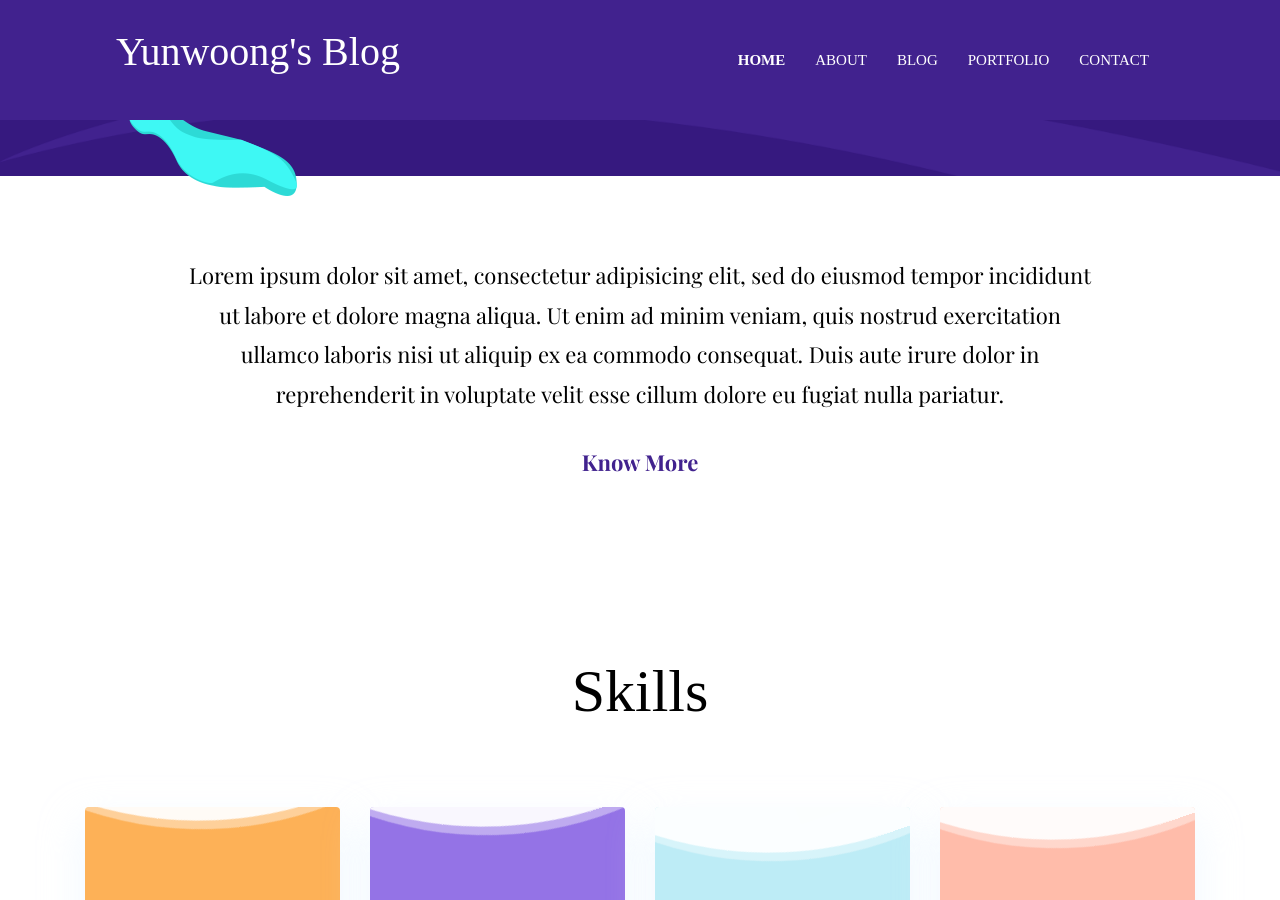
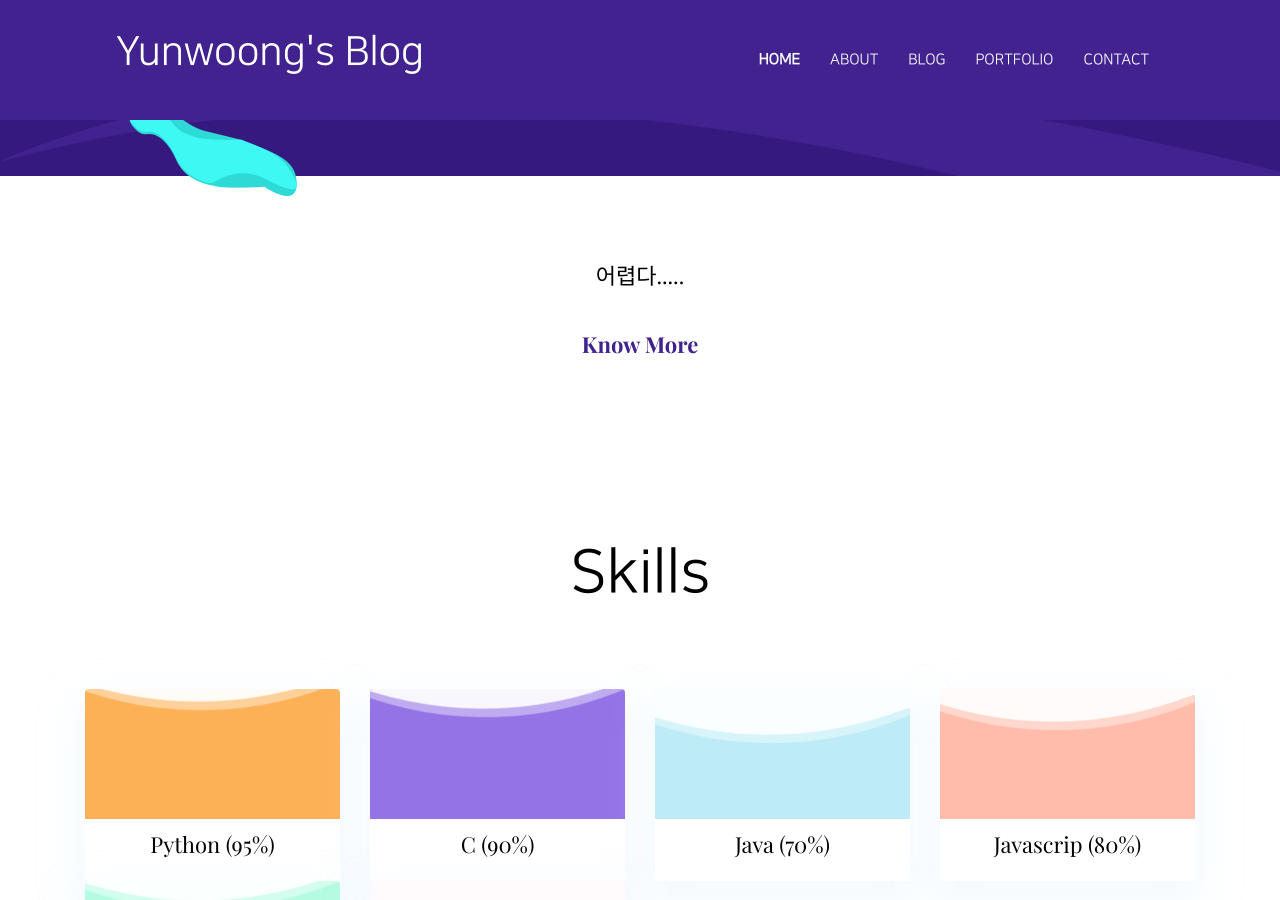
Before and after one commit to yunwoong7/yunwoong7.github.io, a Jekyll site: the page built from index.html, in a window 1280 px wide and 900 px high, scrolled down 772 px. Built offline with Jekyll 4.4.1, drawn with Linux system fonts in a browser that asks for light colours.

```diff
--- a/_data/settings.yml
+++ b/_data/settings.yml
@@ -51,7 +51,7 @@
 
 # About Section
 blurb:
-  Lorem ipsum dolor sit amet, consectetur adipisicing elit, sed do eiusmod tempor incididunt ut labore et dolore magna aliqua. Ut enim ad minim veniam, quis nostrud exercitation ullamco laboris nisi ut aliquip ex ea commodo consequat. Duis aute irure dolor in reprehenderit in voluptate velit esse cillum dolore eu fugiat nulla pariatur.
+  어렵다.....
 
 blurb-btn-link: '/about'
 blurb-btn-name: know more
--- a/assets/scss/_typography.scss
+++ b/assets/scss/_typography.scss
@@ -2,8 +2,8 @@
 @import url('https://fonts.googleapis.com/css?family=Playfair+Display:400,700|Roboto:300,400,500,700');
 
 @font-face {
-  font-family: 'BwNistaInt-xBd';
-  src: url("../fonts/BwNistaInt-xBd.woff") format("woff");
+  font-family: 'NanumSquareR';
+  src: url("../fonts/NanumSquareR.woff") format("woff");
   font-style: normal;
   font-display: swap;
 }
```
